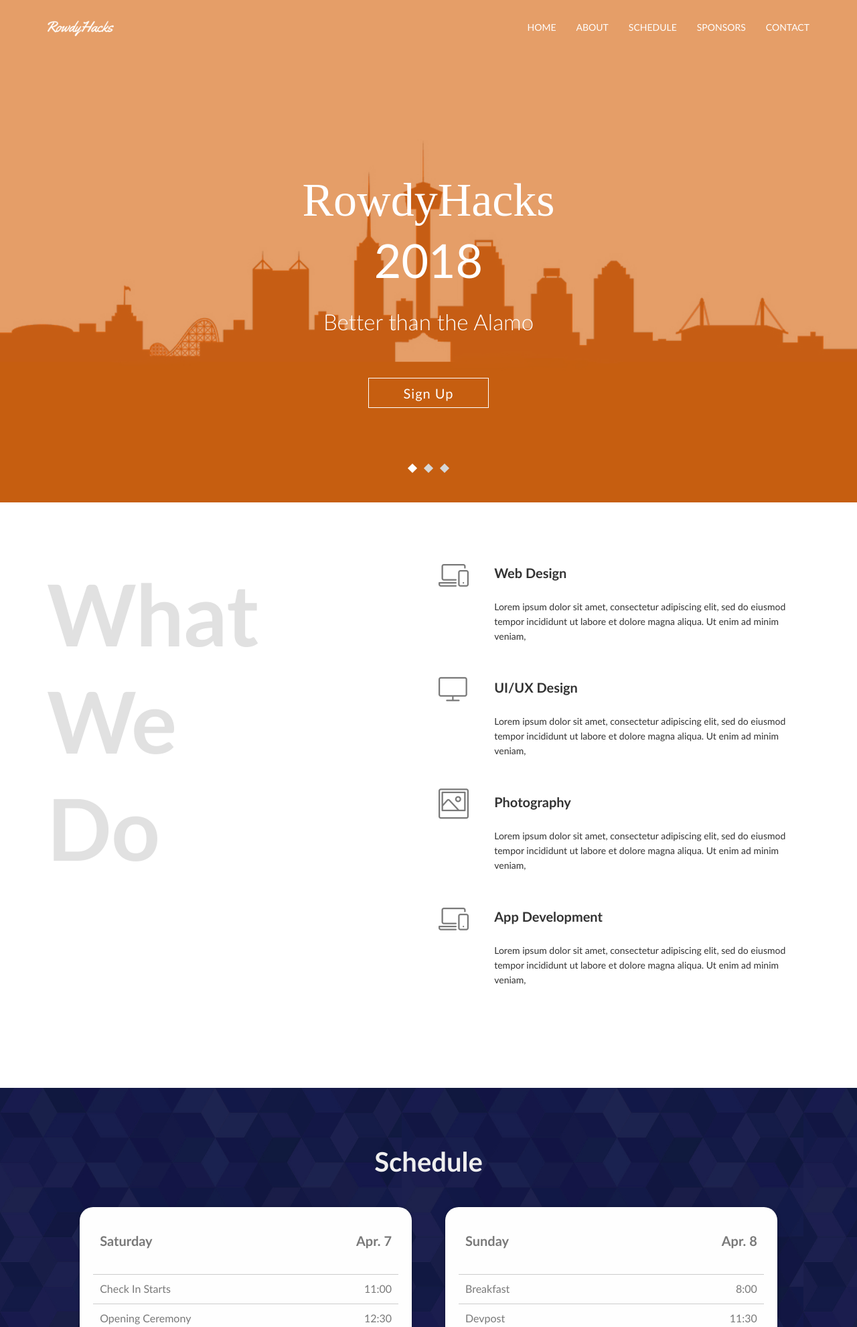
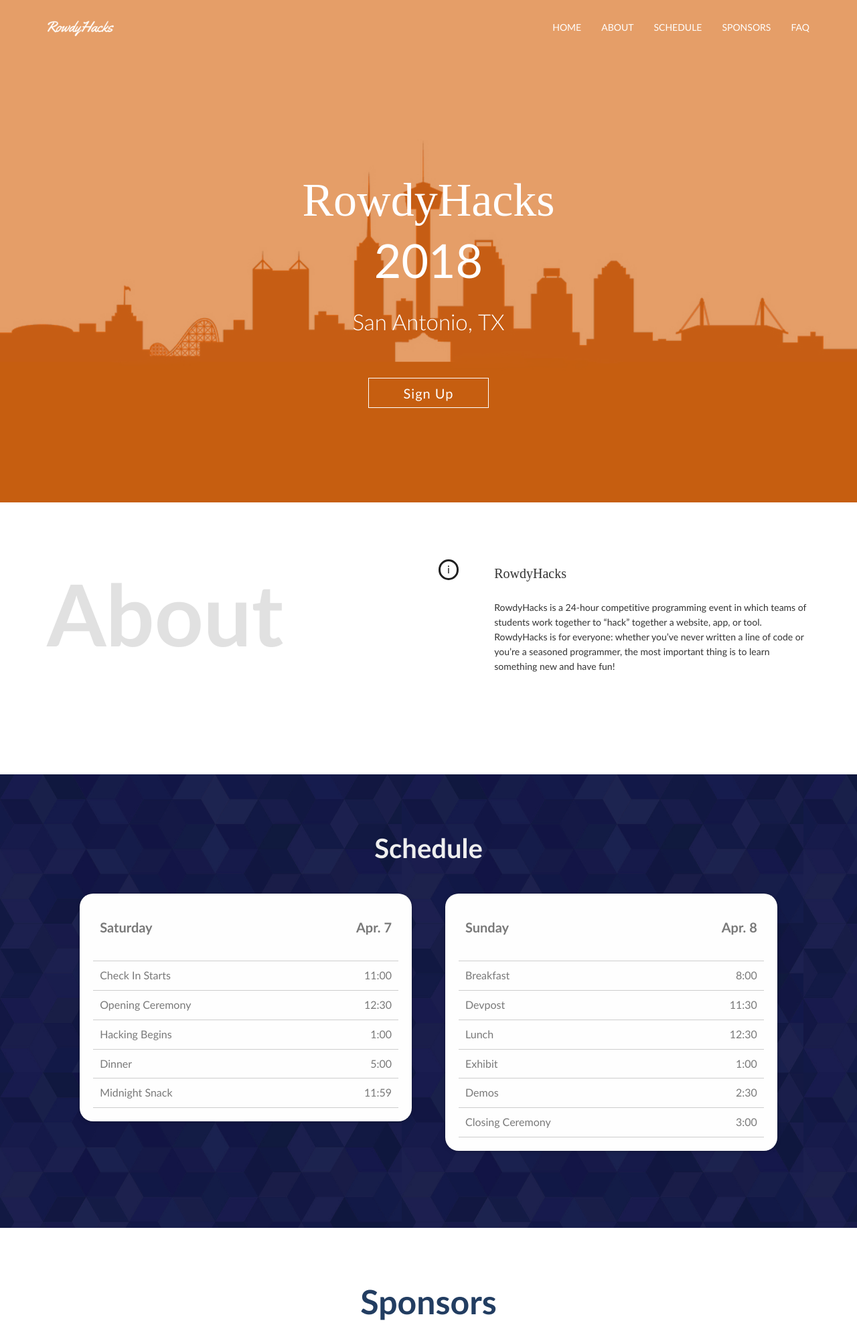
Before and after one commit to UTSA-ACM/rowdyhacks-2018, a PHP site: page /beta/index.html in a window 1280 px wide. Shown: the top 1981 px of the page at 67% size. Run offline with PHP 8.4, Linux system fonts and the light colour scheme.

Commit message:
Content/Style Updates
Fixes issue #2

```diff
--- a/beta/assets/css/responsive.css
+++ b/beta/assets/css/responsive.css
@@ -55,7 +55,7 @@
 /* Landscape phones and portrait tablets */
 @media  (max-width: 768px) {
     html {
-        font-size: 80%;
+        font-size: 87.5%;
     }
     .navbar-default .navbar-collapse, .navbar-default .navbar-form {
         border-color: transparent;
@@ -94,7 +94,7 @@
 /* Landscape phones and smaller */
 @media (max-width: 479px) {
     html {
-        font-size: 65%;
+        font-size: 85%;
     }
     .form-control {
         margin-bottom: 10px;
@@ -116,7 +116,7 @@
 
 
     html {
-        font-size: 60.5%;
+        font-size: 82.5%;
     }
     .form-control {
         margin-bottom: 10px;
--- a/beta/assets/css/style.css
+++ b/beta/assets/css/style.css
@@ -634,41 +634,41 @@
     font-size:1rem;
 }
 
-.service{
+.about{
     background: #ffffff;
 }
-.main_service_area{}
-.main_service_area .signle_service_left{}
-.main_service_area .signle_service_left h2{
+.main_about_area{}
+.main_about_area .signle_about_left{}
+.main_about_area .signle_about_left h2{
     font-size: 7.964375rem;
     line-height: 10rem;
     color: #e1e1e1;
     max-width: 60%;
 }
-.main_service_area .single_service_right{}
-.main_service_area .single_service_right .single_service{
+.main_about_area .single_about_right{}
+.main_about_area .single_about_right .single_about{
     overflow: hidden;
     margin-bottom: 45px;
 }
-.main_service_area .single_service_right .single_service:hover .single_service_icon i,
-.main_service_area .single_service_right .single_service:hover .single_service_content h3{
+.main_about_area .single_about_right .single_about:hover .single_about_icon i,
+.main_about_area .single_about_right .single_about:hover .single_about_content h3{
     color:#a64803;
 }
-.main_service_area .single_service_right .single_service .single_service_icon{
+.main_about_area .single_about_right .single_about .single_about_icon{
     width:15%;
     float: left;
 }
-.main_service_area .single_service_right .single_service .single_service_icon i{
+.main_about_area .single_about_right .single_about .single_about_icon i{
     font-size:2.8125rem;
 }
-.main_service_area .single_service_right .single_service .single_service_content{
+.main_about_area .single_about_right .single_about .single_about_content{
     width:85%;
     float: right;
 }
-.main_service_area .single_service_right .single_service .single_service_content h3{
+.main_about_area .single_about_right .single_about .single_about_content h3{
     color:#333333;
 }
-.main_service_area .single_service_right .single_service .single_service_content p{
+.main_about_area .single_about_right .single_about .single_about_content p{
     color:#333333;
 }
 
--- a/beta/index.html
+++ b/beta/index.html
@@ -28,6 +28,25 @@
         <link rel="stylesheet" href="assets/css/responsive.css" />
 
         <script src="assets/js/vendor/modernizr-2.8.3-respond-1.4.2.min.js"></script>
+        <script src="https://ajax.googleapis.com/ajax/libs/jquery/3.3.1/jquery.min.js"></script>
+        <script type="text/javascript">
+            $(document).ready(function(){
+                $("a[href*=#]").click(function(){
+                    if(location.pathname.replace(/^\//,'') == this.pathname.replace(/^\//,'') && location.hostname == this.hostname){
+                        var $target = $(this.hash);
+                        $target = $target.length && $target || $('[name=' + this.hash.slice(1) +']');
+                        if($target.length){
+                            var targetOffset = $target.offset().top;
+                            var yOffset = typeof window.pageYOffset != 'undefined' ?  window.pageYOffset : document.documentElement && document.documentElement.scrollTop ? document.documentElement.scrollTop : document.body.scrollTop ? document.body.scrollTop : 0;
+                            var it = 50 * Math.log(1000 * Math.abs(yOffset - targetOffset));
+                            console.log(targetOffset+" "+it+" "+yOffset);
+                            $("html,body").animate({scrollTop: targetOffset}, it);
+                            return false;
+                        }
+                    }
+                });
+            });
+        </script>
     </head>
     <body data-spy="scroll" data-target=".navbar-collapse">
         <!--[if lt IE 8]>
@@ -60,11 +79,11 @@
 
                                     <div class="collapse navbar-collapse" id="bs-example-navbar-collapse-1">
                                         <ul class="nav navbar-nav navbar-right">
-                                            <li><a href="#home">Home</a></li>
+                                            <li><a href="#home" onclick="scrollToTop(0px)">Home</a></li>
                                             <li><a href="#about">About</a></li>
-                                            <li><a href="#about">Schedule</a></li>
+                                            <li><a href="#schedule">Schedule</a></li>
                                             <li><a href="#sponsors">Sponsors</a></li>
-                                            <li><a href="#contact">Contact</a></li>
+                                            <li><a href="#faq">FAQ</a></li>
                                         </ul>
                                     </div>
 
@@ -86,33 +105,11 @@
                 <div class="container">
                     <div class="row">
                         <div class="col-sm-12 ">
-                            <div class="main_home_slider text-center">
-                                <div class="single_home_slider">
-                                    <div class="main_home wow fadeInUp" data-wow-duration="700ms" style="text-shadow:0px 1px 5px -1px #000000;">
+                            <div class=" text-center">
+                                <div class="">
+                                    <div class="main_home" style="text-shadow:0px 1px 5px -1px #000000;">
                                         <h1><div style="font-family:yellowtail;display:inline;">RowdyHacks</div><br />2018</h1>
-                                        <p class="subtitle">Better than the Alamo</p>
-
-                                        <div class="home_btn">
-                                            <a href="" class="btn btn-md" id="sign-up-btn">Sign Up</a>
-                                        </div>
-
-                                    </div>
-                                </div>
-                                <div class="single_home_slider">
-                                    <div class="main_home wow fadeInUp" data-wow-duration="700ms" style="text-shadow:0px 1px 5px -1px #000000;">
-                                        <h1><div style="font-family:yellowtail;display:inline;">RowdyHacks</div><br />2018</h1>
-                                        <p class="subtitle">Come and take it</p>
-
-                                        <div class="home_btn">
-                                            <a href="" class="btn btn-md" id="sign-up-btn">Sign Up</a>
-                                        </div>
-
-                                    </div>
-                                </div>
-                                <div class="single_home_slider">
-                                    <div class="main_home wow fadeInUp" data-wow-duration="700ms" style="text-shadow:0px 1px 5px -1px #000000;">
-                                        <h1><div style="font-family:yellowtail;display:inline;">RowdyHacks</div><br />2018</h1>
-                                        <p class="subtitle">San Antonio's premiere hackathon</p>
+                                        <p class="subtitle">San Antonio, TX</p>
 
                                         <div class="home_btn">
                                             <a href="" class="btn btn-md" id="sign-up-btn">Sign Up</a>
@@ -131,59 +128,58 @@
 
 
 
-        <section id="about" class="service">
+        <section id="about" class="about">
             <div class="container">
                 <div class="row">
-                    <div class="main_service_area sections">
+                    <div class="main_about_area sections">
                         <div class="col-sm-6">
-                            <div class="signle_service_left">
-                                <h2>What
-                                    We
-                                    Do</h2>
+                            <div class="signle_about_left">
+                                <h2>About</h2>
                             </div>
                         </div>
                         <div class="col-sm-6">
-                            <div class="single_service_right">
-                                <div class="single_service">
-                                    <div class="single_service_icon">
-                                        <i class="lnr lnr-laptop-phone"></i>
+                            <div class="single_about_right">
+                                <div class="single_about">
+                                    <div class="single_about_icon">
+                                        <div style="border-style:solid;border-sidth:5px;border-color:#202020;color:#202020;padding:1px 10px;border-radius:100px;display:inline-block;">i</div>
                                     </div>
-                                    <div class="single_service_content">
-                                        <h3>Web Design</h3>
-                                        <p>Lorem ipsum dolor sit amet, consectetur adipiscing elit, sed do eiusmod
-                                            tempor incididunt ut labore et dolore magna aliqua. Ut enim ad minim veniam, </p>
+                                    <div class="single_about_content">
+                                        <h3><div style="display:inline;font-family:yellowtail;">RowdyHacks</div></h2></h3>
+                                        <p>RowdyHacks is a 24-hour competitive programming event in which teams of students work together to “hack” together a website, app, or tool. RowdyHacks is for everyone: whether you’ve never written a line of code or you’re a seasoned programmer, the most important thing is to learn something new and have fun!</p>
                                     </div>
                                 </div>
-                                <div class="single_service">
-                                    <div class="single_service_icon">
+                                <!--
+                                <div class="single_about">
+                                    <div class="single_about_icon">
                                         <i class="lnr lnr-screen"></i>
                                     </div>
-                                    <div class="single_service_content">
+                                    <div class="single_about_content">
                                         <h3>UI/UX Design</h3>
                                         <p>Lorem ipsum dolor sit amet, consectetur adipiscing elit, sed do eiusmod
                                             tempor incididunt ut labore et dolore magna aliqua. Ut enim ad minim veniam, </p>
                                     </div>
                                 </div>
-                                <div class="single_service">
-                                    <div class="single_service_icon">
+                                <div class="single_about">
+                                    <div class="single_about_icon">
                                         <i class="lnr lnr-picture"></i>
                                     </div>
-                                    <div class="single_service_content">
+                                    <div class="single_about_content">
                                         <h3>Photography</h3>
                                         <p>Lorem ipsum dolor sit amet, consectetur adipiscing elit, sed do eiusmod
                                             tempor incididunt ut labore et dolore magna aliqua. Ut enim ad minim veniam, </p>
                                     </div>
                                 </div>
-                                <div class="single_service">
-                                    <div class="single_service_icon">
+                                <div class="single_about">
+                                    <div class="single_about_icon">
                                         <i class="lnr lnr-laptop-phone"></i>
                                     </div>
-                                    <div class="single_service_content">
+                                    <div class="single_about_content">
                                         <h3>App Development</h3>
                                         <p>Lorem ipsum dolor sit amet, consectetur adipiscing elit, sed do eiusmod
                                             tempor incididunt ut labore et dolore magna aliqua. Ut enim ad minim veniam, </p>
                                     </div>
                                 </div>
+                                -->
                             </div>
                         </div>
                     </div>
@@ -476,10 +472,10 @@
         </section>
 
 
-        <section id="contact" class="contact">
+        <section id="faq" class="faq">
             <div class="container">
                 <div class="row">
-                    <div class="main_contact sections">
+                    <div class="main_faq sections">
                     <!--
                         <div class="head_title text-center">
                             <h2>Contact</h2>
@@ -526,6 +522,75 @@
                             </div>
                         </div>
                         -->
+                        <div style="color:#fefefe;">
+                            <h2 style="text-align:center;">
+                                FAQ
+                            </h2>
+                            <div class="row" style="overflow-y:hidden;">
+        						<div class="col-sm-12" style="overflow-x:visible;">
+        							<div class="row">
+        								<div class="col-md-6">
+        									<div class="faq-item">
+        										<h3>
+        											What if I don’t know how to code?
+        										</h3>
+        										That’s okay! RowdyHacks will have plenty of mentors and peers to help you learn. You don’t have to be an experienced coder to attend, and RowdyHacks is a great way to get into computer science!
+        									</div>
+        									<div class="faq-item">
+        										<h3>
+        											How big are the teams?
+        										</h3>
+        										Teams can be formed of up to 4 students. The more brain power, the better! You can register with your friends, but many teams are formed at the event.
+        									</div>
+        									<div class="faq-item">
+        										<h3>
+        											How can I get to RowdyHacks?
+        										</h3>
+        										Transportation will be provided for UTSA students from the Main 1604 Campus to Geekdom. Students from other universities will need to provide their own transportation. Check out the Location tab for more information.
+        									</div>
+        									<div class="faq-item">
+        										<h3>
+        											What should my project be?
+        										</h3>
+        										Anything! You can make a new social media website, a simple weather app, a sentiment analysis tool for tweets...anything your wildest imagination can create. Your team can come prepared with an idea, or come up with one on the spot. Here’s some ideas to get you started: https://goo.gl/h7LEMr
+        									</div>
+        								</div>
+        								<div class="col-md-6">
+        									<div class="faq-item">
+        										<h3>
+        											Who can attend?
+        										</h3>
+        										In the past RowdyHacks has only been open to UTSA students. This year we’re excited to announce that we’ll be opening registration to other San Antonio area universities! If you’re a college student in the San Antonio area, you’re eligible to attend RowdyHacks 2018.
+        									</div>
+        									<div class="faq-item">
+        										<h3>
+        											Where will RowdyHacks take place?
+        										</h3>
+        										We are excited to announce our partnership with collaborative coworking space Geekdom to bring you RowdyHacks 2018. This year’s event will take place in downtown San Antonio at Geekdom’s offices. Check out the Location tab for more information.
+        									</div>
+        									<div class="faq-item">
+        										<h3>
+        											How much does it cost?
+        										</h3>
+        										RowdyHacks is absolutely free, thanks to our awesome sponsors. You don’t have to worry about a thing -- we’ll provide the food, t-shirts, snacks and prizes!
+        									</div>
+        									<div class="faq-item">
+        										<h3>
+        											What should I bring?
+        										</h3>
+        										Any hardware you plan on using for your project -- your laptop, charger, portable mouse, phone, raspberry pi, VR headset, robots, etc. You might also want to bring a change of clothes and toiletries.
+        									</div>
+        									<div class="faq-item">
+        										<h3>
+        											I have another question. Who can I contact?
+        										</h3>
+        										Feel free to reach out to the RowdyHacks Team at <a href="mailto:team@rowdyhacks.org">team@rowdyhacks.org</a>. We’d be happy to help!
+        									</div>
+        								</div>
+        							</div>
+        						</div>
+        					</div>
+                        </div>
                     </div>
                 </div>
             </div>
```
Also changed, not shown: other parts of beta/assets/css/style.css (+29 -9 lines).
